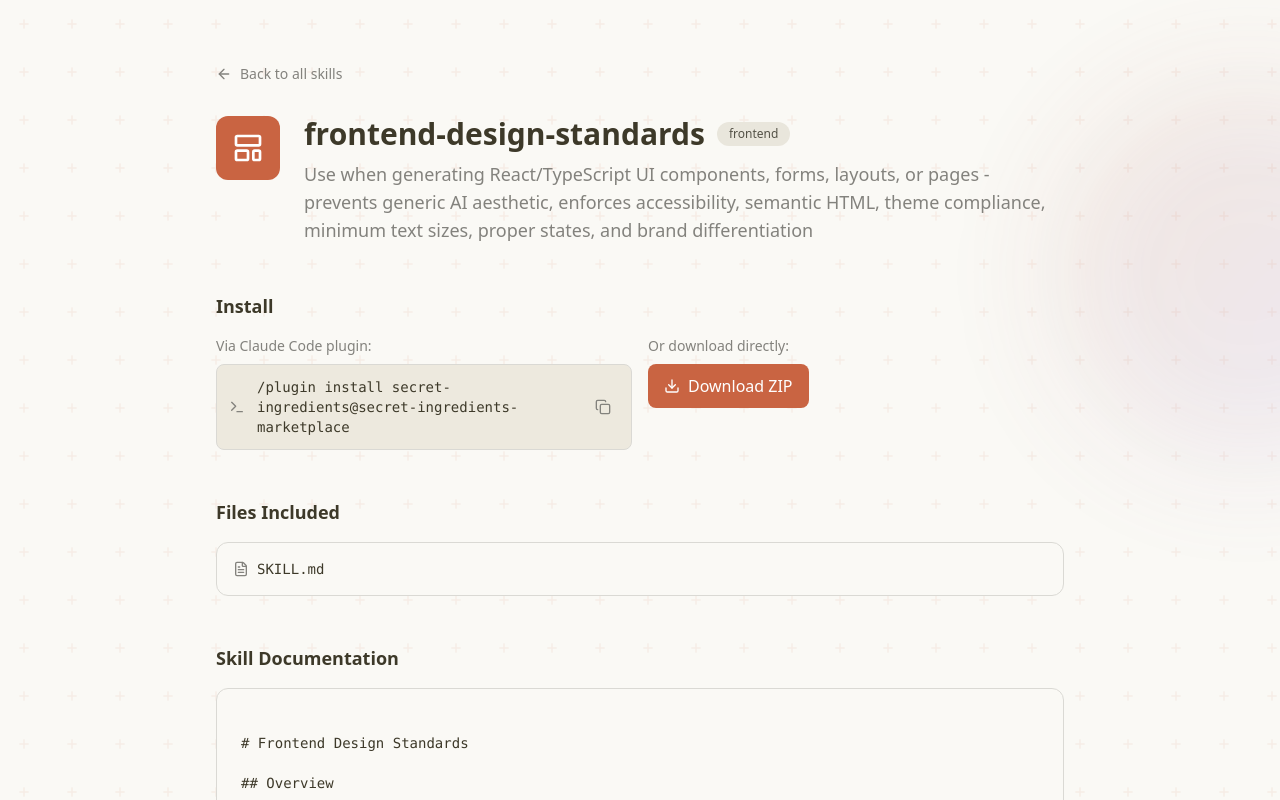
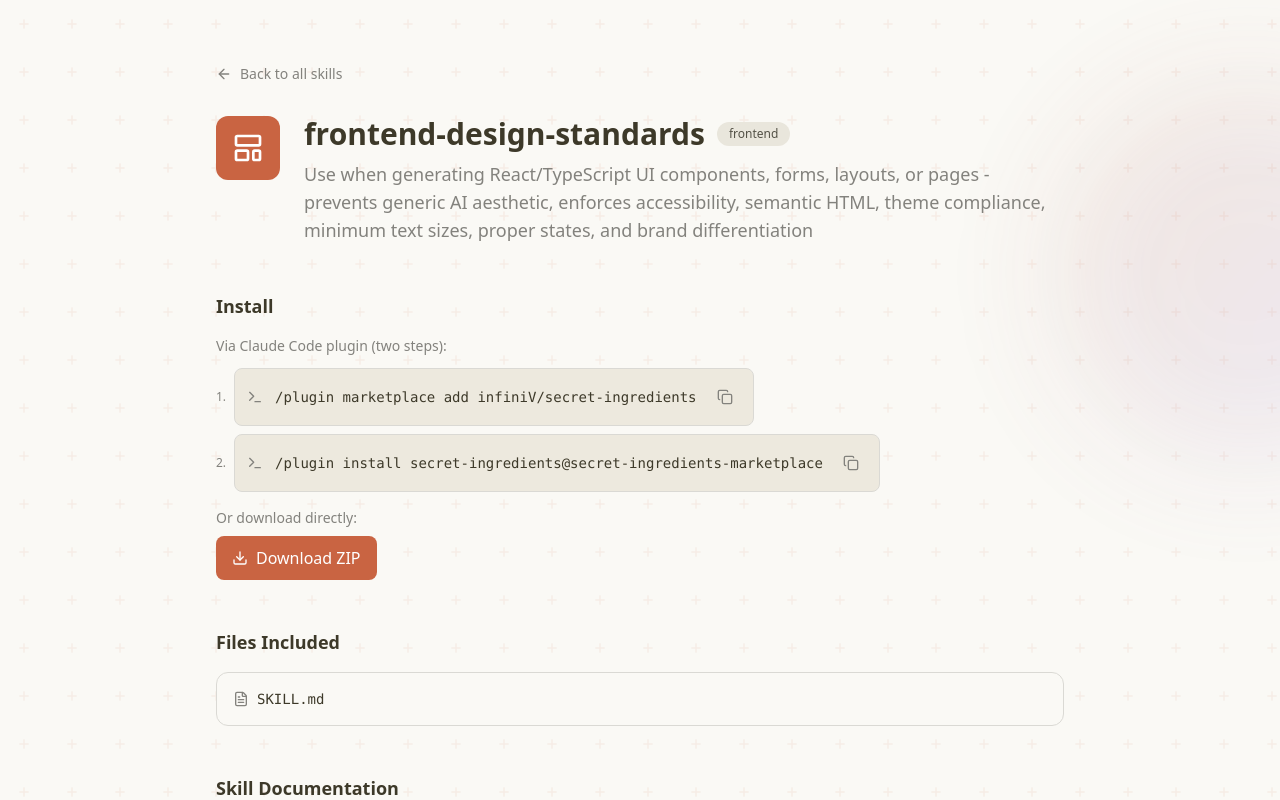
Before and after one commit to infiniV/secret-ingredients, a Next.js app: page /skills/frontend-design-standards in a window 1280 px wide. Shown: the top 800 px of the page. Built offline with nearby package versions, Linux system fonts and the light colour scheme.

Commit message:
docs: Add two-step plugin installation instructions and remove single install command UI.

```diff
--- a/app/page.tsx
+++ b/app/page.tsx
@@ -71,17 +71,26 @@ export default function HomePage() {
             Download individually or install the full collection.
           </p>
 
-          {/* Install command */}
-          <div
+          {/* Install commands */}
+          {/* <div
             className={cn(
-              "mx-auto mt-8 flex max-w-xl items-center gap-3 rounded-xl",
+              "mx-auto mt-8 flex max-w-xl flex-col gap-3 rounded-xl",
               "border border-border bg-card p-4"
             )}
           >
-            <code className="flex-1 font-mono text-sm text-foreground">
-              /plugin install secret-ingredients@secret-ingredients-marketplace
-            </code>
-          </div>
+            <div className="flex items-center gap-2">
+              <span className="text-xs font-medium text-muted-foreground">1.</span>
+              <code className="flex-1 font-mono text-sm text-foreground">
+                /plugin marketplace add infiniV/secret-ingredients
+              </code>
+            </div>
+            <div className="flex items-center gap-2">
+              <span className="text-xs font-medium text-muted-foreground">2.</span>
+              <code className="flex-1 font-mono text-sm text-foreground">
+                /plugin install secret-ingredients@secret-ingredients-marketplace
+              </code>
+            </div>
+          </div> */}
         </header>
 
         {/* Skills Grid */}
--- a/app/skills/[slug]/page.tsx
+++ b/app/skills/[slug]/page.tsx
@@ -106,12 +106,21 @@ export default async function SkillPage({ params }: PageProps) {
         <section className="mb-12 space-y-4">
           <h2 className="text-lg font-semibold text-foreground">Install</h2>
 
-          <div className="grid gap-4 sm:grid-cols-2">
-            <div className="space-y-2">
+          <div className="space-y-4">
+            <div className="space-y-3">
               <p className="text-sm text-muted-foreground">
-                Via Claude Code plugin:
+                Via Claude Code plugin (two steps):
               </p>
-              <CopyCommand command="/plugin install secret-ingredients@secret-ingredients-marketplace" />
+              <div className="space-y-2">
+                <div className="flex items-center gap-2">
+                  <span className="text-xs font-medium text-muted-foreground">1.</span>
+                  <CopyCommand command="/plugin marketplace add infiniV/secret-ingredients" />
+                </div>
+                <div className="flex items-center gap-2">
+                  <span className="text-xs font-medium text-muted-foreground">2.</span>
+                  <CopyCommand command="/plugin install secret-ingredients@secret-ingredients-marketplace" />
+                </div>
+              </div>
             </div>
 
             <div className="space-y-2">
```
Also changed, not shown: 1 other file (tests, documents, lock files or other folders).
